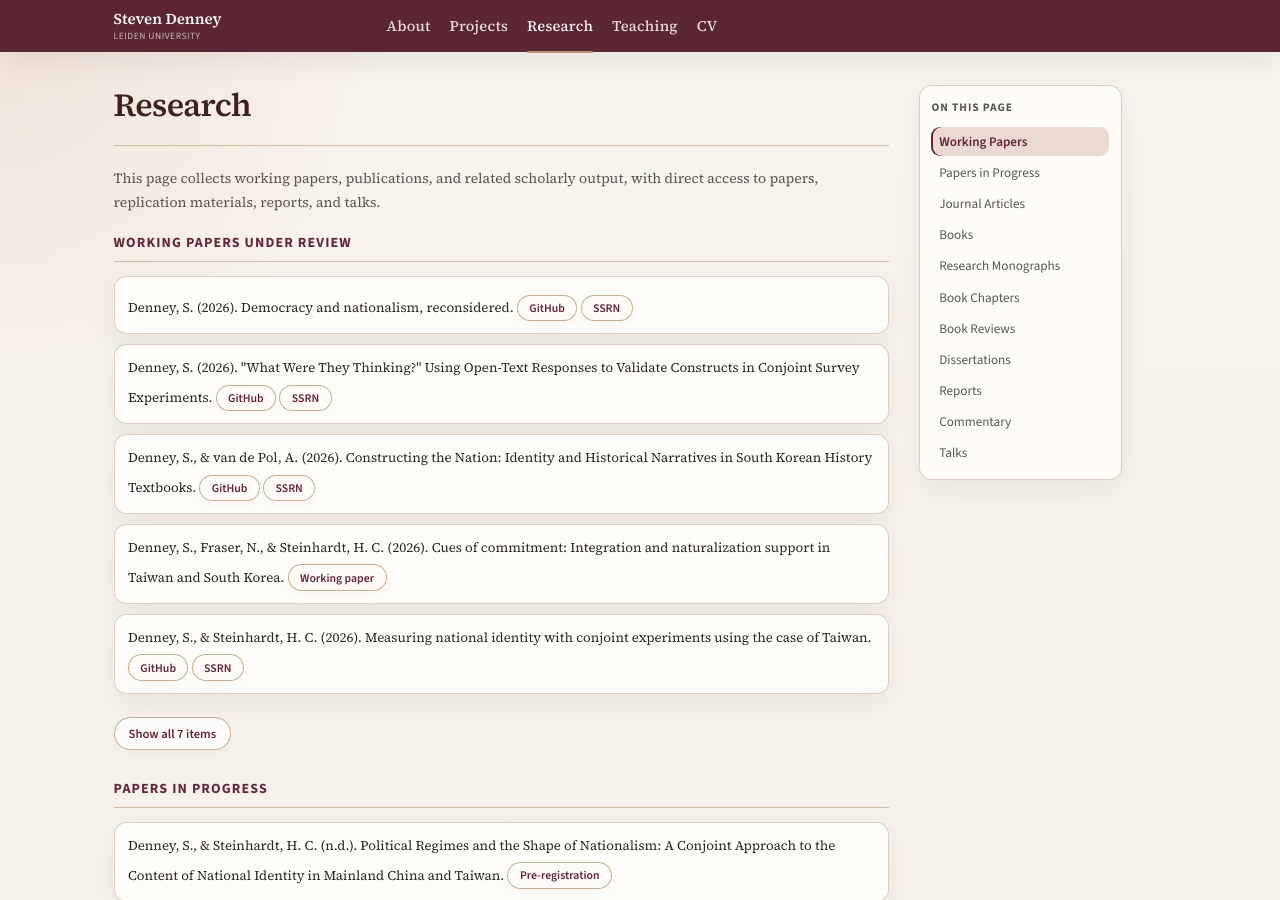
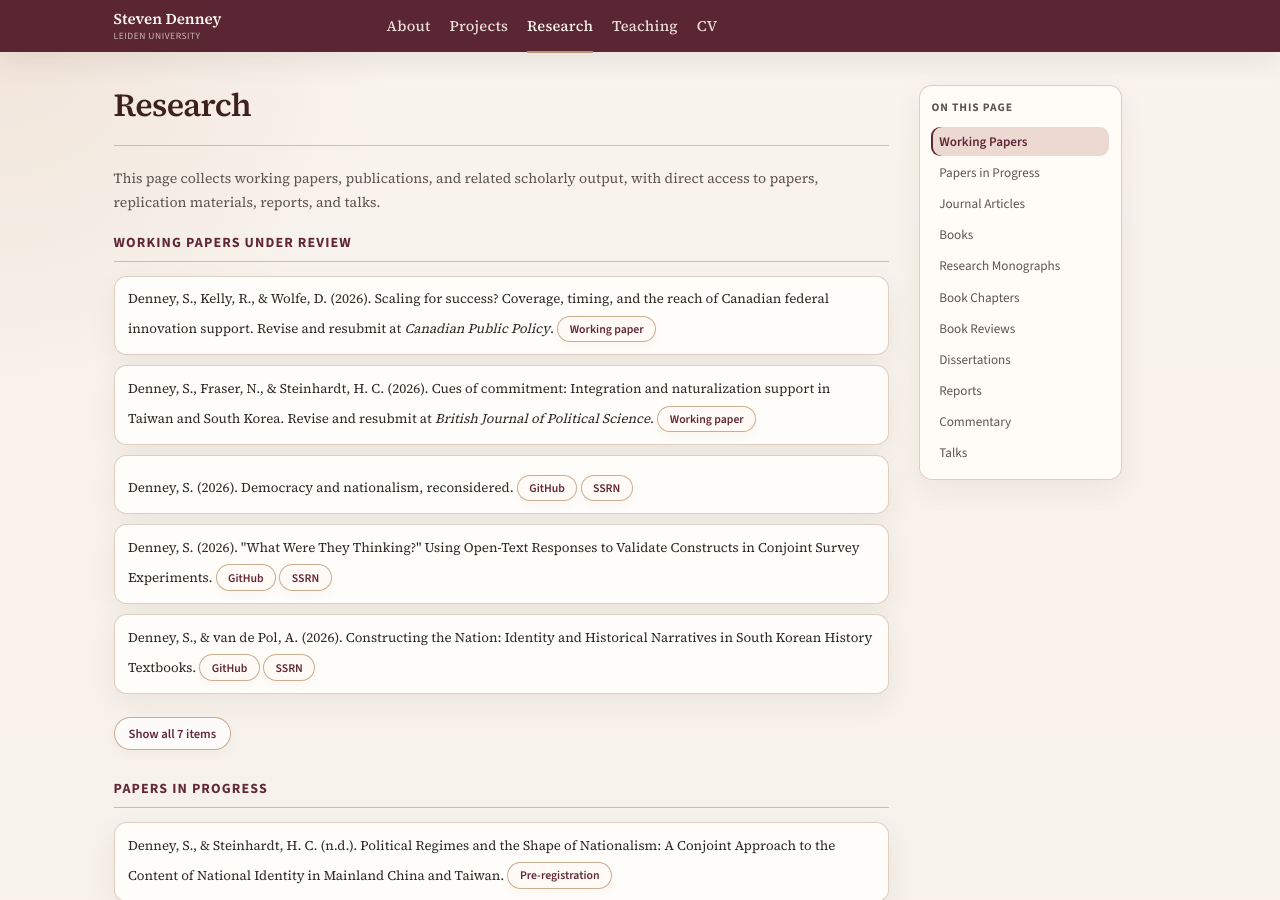
Before and after one commit to scdenney/scdenney.github.io, a Jekyll site: the page built from research.md, in a window 1280 px wide and 900 px high. Built offline with Jekyll 4.4.1, drawn with Linux system fonts in a browser that asks for light colours.

Commit message:
Mark two working papers as revise and resubmit

```diff
--- a/research.md
+++ b/research.md
@@ -38,6 +38,14 @@ permalink: /research/
 <h2 id="working-papers">Working Papers Under Review</h2>
 
 <p class="publication-item">
+Denney, S., Kelly, R., & Wolfe, D. (2026). Scaling for success? Coverage, timing, and the reach of Canadian federal innovation support. Revise and resubmit at <em>Canadian Public Policy</em>. <a href="https://github.com/scdenney/bigs-scaleups/blob/main/manuscripts/scaling-for-success.pdf" target="_blank" rel="noopener noreferrer" class="resource-link">Working paper</a>
+</p>
+
+<p class="publication-item">
+Denney, S., Fraser, N., & Steinhardt, H. C. (2026). Cues of commitment: Integration and naturalization support in Taiwan and South Korea. Revise and resubmit at <em>British Journal of Political Science</em>. <a href="https://github.com/scdenney/cues-east-asia" target="_blank" rel="noopener noreferrer" class="resource-link">Working paper</a>
+</p>
+
+<p class="publication-item">
 Denney, S. (2026). Democracy and nationalism, reconsidered. <a href="https://github.com/scdenney/democracy-nationalism-reconsidered" target="_blank" rel="noopener noreferrer" class="resource-link" style="margin-right: 0;">GitHub</a> <a href="https://papers.ssrn.com/sol3/papers.cfm?abstract_id=6904542" target="_blank" rel="noopener noreferrer" class="resource-link">SSRN</a>
 </p>
 
@@ -50,19 +58,11 @@ Denney, S., & van de Pol, A. (2026). Constructing the Nation: Identity and Histo
 </p>
 
 <p class="publication-item">
-Denney, S., Fraser, N., & Steinhardt, H. C. (2026). Cues of commitment: Integration and naturalization support in Taiwan and South Korea. <a href="https://github.com/scdenney/cues-east-asia" target="_blank" rel="noopener noreferrer" class="resource-link">Working paper</a>
-</p>
-
-<p class="publication-item">
 Denney, S., & Steinhardt, H. C. (2026). Measuring national identity with conjoint experiments using the case of Taiwan. <a href="https://github.com/scdenney/natid-conjoint-taiwan" target="_blank" rel="noopener noreferrer" class="resource-link" style="margin-right: 0;">GitHub</a> <a href="https://papers.ssrn.com/sol3/papers.cfm?abstract_id=7027118" target="_blank" rel="noopener noreferrer" class="resource-link">SSRN</a>
 </p>
 
 <p class="publication-item">
 Denney, S., van Dam, I., & Green, C. (2026). Persuasion and prejudice: Are South Korean attitudes toward immigration open to change? <a href="https://github.com/scdenney/persuasion-cues-kr-imm" target="_blank" rel="noopener noreferrer" class="resource-link">Working paper</a>
-</p>
-
-<p class="publication-item">
-Denney, S., Kelly, R., & Wolfe, D. (2026). Scaling for success? Coverage, timing, and the reach of Canadian federal innovation support. <a href="https://github.com/scdenney/bigs-scaleups/blob/main/manuscripts/scaling-for-success.pdf" target="_blank" rel="noopener noreferrer" class="resource-link">Working paper</a>
 </p>
 </div>
 
```
Also changed, not shown: projects.md (+2 -2 lines), 2 other files.
